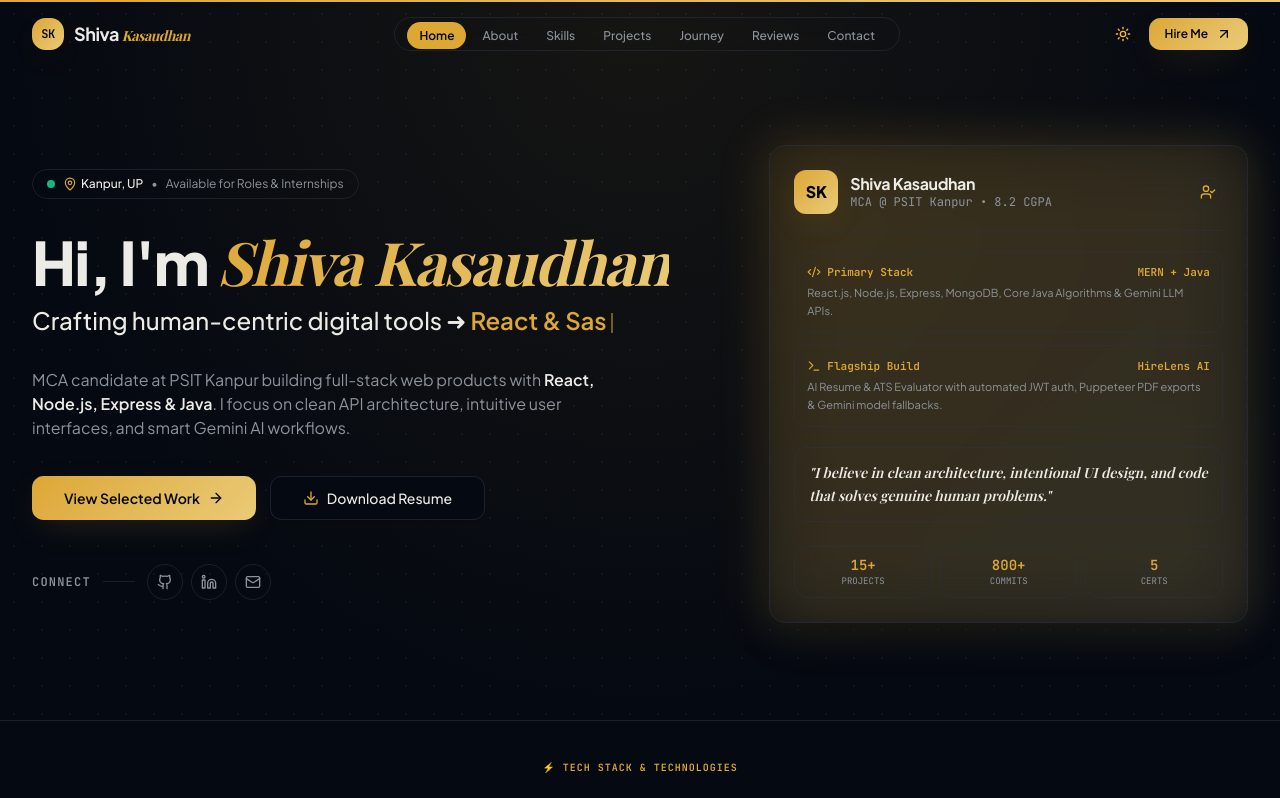
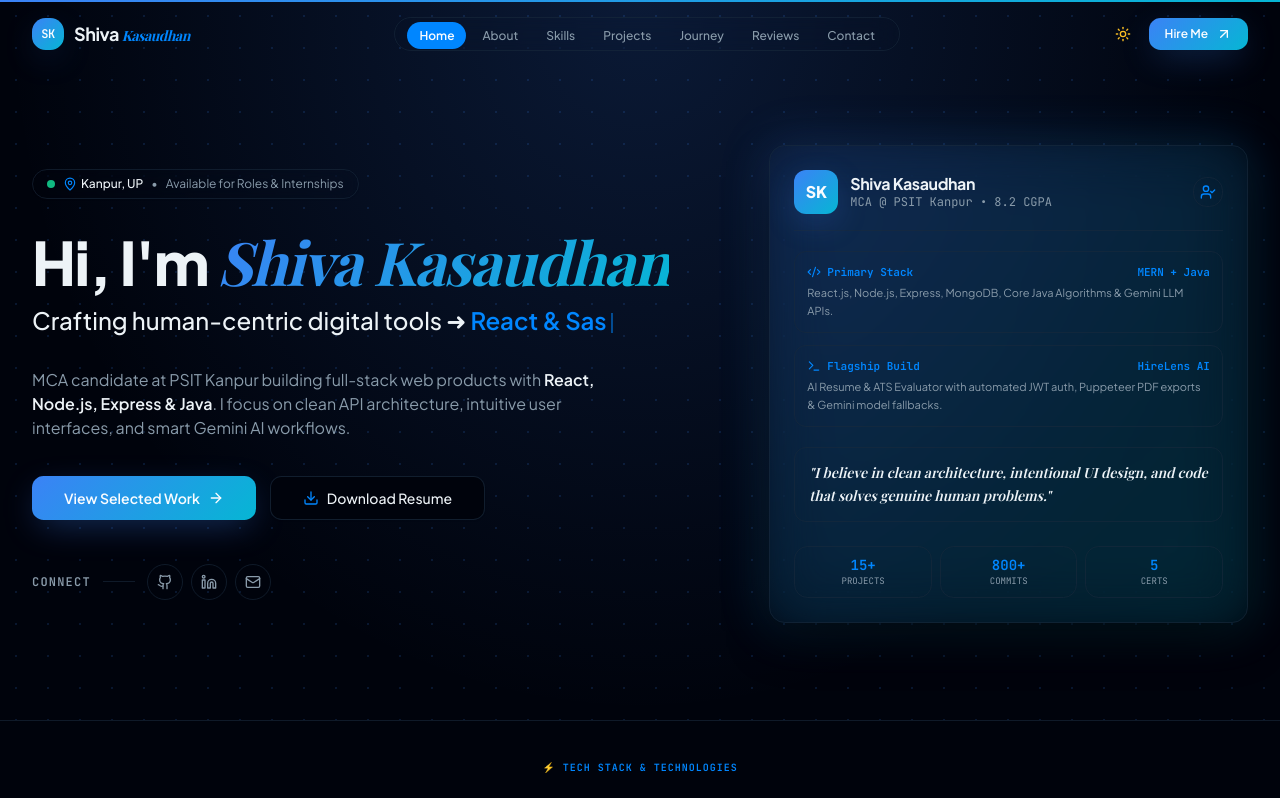
Before and after one commit to Shiva181006/shiva-portfolio, a React (Vite) app: page / in a window 1280 px wide. Shown: the top 798 px of the page. Built offline with nearby package versions, Linux system fonts and the light colour scheme; a web font is replaced by a local one.

Commit message:
style: upgrade color palette to Electric Sapphire & Neon Cyan theme

```diff
--- a/src/features/layout/Loader.jsx
+++ b/src/features/layout/Loader.jsx
@@ -15,7 +15,7 @@ export function Loader() {
         <motion.div
           exit={{ opacity: 0 }}
           transition={{ duration: 0.4 }}
-          className="fixed inset-0 z-[100] bg-[#0c0d10] flex flex-col items-center justify-center font-mono select-none"
+          className="fixed inset-0 z-[100] bg-background flex flex-col items-center justify-center font-mono select-none"
         >
           <div className="space-y-4 text-center">
             <motion.div
--- a/src/styles/index.css
+++ b/src/styles/index.css
@@ -4,61 +4,61 @@
 
 :root {
   --radius: 0.85rem;
-  /* Human Studio Light Palette - Organic Warm Linen & Deep Charcoal */
-  --background: oklch(0.985 0.008 75);       /* #faf7f3 Organic Warm Linen */
-  --foreground: oklch(0.19 0.02 45);         /* #241f1a Deep Espresso Charcoal */
-  --card: oklch(0.96 0.01 75);               /* #f3ede5 Handcrafted Studio Card */
-  --card-foreground: oklch(0.19 0.02 45);
+  /* Apple Pro Light Palette - Crisp Pearl Titanium & Sapphire Blue */
+  --background: oklch(0.98 0.005 240);       /* #f8fafc Crisp Titanium Pearl */
+  --foreground: oklch(0.18 0.04 250);         /* #0f172a Deep Obsidian Slate */
+  --card: oklch(0.96 0.01 245);               /* #f1f5f9 Translucent Studio Card */
+  --card-foreground: oklch(0.18 0.04 250);
 
-  /* Warm Terracotta Accent */
-  --primary: oklch(0.59 0.16 38);            /* #cd5729 Warm Terracotta */
-  --primary-foreground: oklch(0.99 0.005 75);
-  --primary-glow: oklch(0.65 0.14 42);
+  /* Electric Sapphire Accent */
+  --primary: oklch(0.55 0.22 250);            /* #2563eb Vibrant Royal Sapphire */
+  --primary-foreground: oklch(0.99 0.005 240);
+  --primary-glow: oklch(0.65 0.22 220);        /* #06b6d4 Electric Cyan */
 
-  --secondary: oklch(0.93 0.015 75);
-  --secondary-foreground: oklch(0.2 0.02 45);
-  --muted: oklch(0.92 0.012 75);
-  --muted-foreground: oklch(0.48 0.02 45);
-  --accent: oklch(0.93 0.02 55);
-  --accent-foreground: oklch(0.19 0.02 45);
-  --border: oklch(0.87 0.018 70);
-  --input: oklch(0.89 0.015 70);
-  --ring: oklch(0.59 0.16 38);
+  --secondary: oklch(0.93 0.015 240);
+  --secondary-foreground: oklch(0.2 0.04 250);
+  --muted: oklch(0.93 0.01 240);
+  --muted-foreground: oklch(0.48 0.03 245);  /* #64748b Crisp Slate Muted */
+  --accent: oklch(0.92 0.025 240);
+  --accent-foreground: oklch(0.18 0.04 250);
+  --border: oklch(0.88 0.02 240);            /* Hairline Titanium Border */
+  --input: oklch(0.9 0.02 240);
+  --ring: oklch(0.55 0.22 250);
 
-  --gradient-primary: linear-gradient(135deg, oklch(0.59 0.16 38), oklch(0.68 0.14 55));
-  --gradient-hero: radial-gradient(ellipse at top, oklch(0.59 0.16 38 / 0.07), transparent 70%);
-  --gradient-glow: radial-gradient(circle at center, oklch(0.59 0.16 38 / 0.09), transparent 70%);
-  --shadow-glow: 0 10px 30px -10px oklch(0.59 0.16 38 / 0.22);
-  --shadow-elegant: 0 16px 36px -12px rgba(36, 31, 26, 0.07);
+  --gradient-primary: linear-gradient(135deg, oklch(0.55 0.22 250), oklch(0.65 0.22 220));
+  --gradient-hero: radial-gradient(ellipse at top, oklch(0.55 0.22 250 / 0.12), transparent 70%);
+  --gradient-glow: radial-gradient(circle at center, oklch(0.65 0.22 220 / 0.15), transparent 70%);
+  --shadow-glow: 0 10px 30px -8px rgba(37, 99, 235, 0.35);
+  --shadow-elegant: 0 16px 40px -12px rgba(15, 23, 42, 0.08);
 }
 
 .dark {
-  /* Nordic Studio Midnight Slate & Warm Champagne Gold / Raw Brass */
-  --background: oklch(0.14 0.02 260);        /* #0b1120 Deep Oceanic Midnight Slate */
-  --foreground: oklch(0.94 0.008 90);       /* #f3f3f0 Soft Silk Parchment */
-  --card: oklch(0.18 0.025 260);            /* #131c31 Nordic Slate Studio Card */
-  --card-foreground: oklch(0.94 0.008 90);
+  /* Apple Pro Dark Palette - Midnight Obsidian Void & Neon Cyan Sapphire */
+  --background: oklch(0.10 0.03 255);        /* #070a13 Midnight Obsidian Void */
+  --foreground: oklch(0.96 0.008 240);       /* #f1f5f9 Crisp Slate Parchment */
+  --card: oklch(0.15 0.03 255);             /* #0f172a Apple Pro Obsidian Card */
+  --card-foreground: oklch(0.96 0.008 240);
 
-  /* Handcrafted Champagne Gold / Raw Brass Accent (Non-AI, ultra-luxurious human tone) */
-  --primary: oklch(0.76 0.14 82);           /* #dfb15b Champagne Gold / Raw Brass */
-  --primary-foreground: oklch(0.12 0.02 260);
-  --primary-glow: oklch(0.82 0.12 85);
+  /* Electric Sapphire & Neon Cyan Accent */
+  --primary: oklch(0.62 0.22 250);           /* #3b82f6 Electric Sapphire */
+  --primary-foreground: oklch(0.99 0.005 240);
+  --primary-glow: oklch(0.72 0.20 210);       /* #06b6d4 Neon Cyan Glow */
 
-  --secondary: oklch(0.22 0.025 260);
-  --secondary-foreground: oklch(0.94 0.008 90);
-  --muted: oklch(0.22 0.025 260);
-  --muted-foreground: oklch(0.66 0.015 260);
-  --accent: oklch(0.24 0.03 260);
-  --accent-foreground: oklch(0.94 0.008 90);
-  --border: oklch(0.32 0.03 260 / 0.55);     /* Hairline Slate Border */
-  --input: oklch(0.32 0.03 260 / 0.6);
-  --ring: oklch(0.76 0.14 82);
+  --secondary: oklch(0.20 0.03 255);
+  --secondary-foreground: oklch(0.96 0.008 240);
+  --muted: oklch(0.19 0.025 255);
+  --muted-foreground: oklch(0.68 0.03 245);  /* #94a3b8 */
+  --accent: oklch(0.22 0.035 250);
+  --accent-foreground: oklch(0.96 0.008 240);
+  --border: oklch(0.28 0.04 250 / 0.6);     /* Hairline Electric Sapphire Border */
+  --input: oklch(0.28 0.04 250 / 0.7);
+  --ring: oklch(0.62 0.22 250);
 
-  --gradient-primary: linear-gradient(135deg, oklch(0.76 0.14 82), oklch(0.85 0.11 90));
-  --gradient-hero: radial-gradient(ellipse at top, oklch(0.76 0.14 82 / 0.08), transparent 70%);
-  --gradient-glow: radial-gradient(circle at center, oklch(0.76 0.14 82 / 0.1), transparent 70%);
-  --shadow-glow: 0 10px 35px -10px oklch(0.76 0.14 82 / 0.22);
-  --shadow-elegant: 0 20px 45px -15px rgba(0, 0, 0, 0.45);
+  --gradient-primary: linear-gradient(135deg, #3b82f6, #06b6d4);
+  --gradient-hero: radial-gradient(ellipse at top, rgba(59, 130, 246, 0.18), transparent 70%);
+  --gradient-glow: radial-gradient(circle at center, rgba(6, 182, 212, 0.2), transparent 70%);
+  --shadow-glow: 0 10px 35px -8px rgba(59, 130, 246, 0.4);
+  --shadow-elegant: 0 20px 50px -12px rgba(0, 0, 0, 0.7);
 }
 
 @layer base {
@@ -100,21 +100,21 @@
   .shadow-glow { box-shadow: var(--shadow-glow); }
   .shadow-elegant { box-shadow: var(--shadow-elegant); }
 
-  /* Subtle organic paper dot grid */
+  /* Precision Apple Pro grid background */
   .studio-grid {
-    background-image: radial-gradient(oklch(0.55 0.04 260 / 0.1) 1px, transparent 1px);
-    background-size: 28px 28px;
+    background-image: radial-gradient(rgba(59, 130, 246, 0.15) 1px, transparent 1px);
+    background-size: 32px 32px;
   }
 
   .craft-card {
     background: var(--card);
     border: 1px solid var(--border);
     border-radius: var(--radius);
-    transition: all 0.25s cubic-bezier(0.16, 1, 0.3, 1);
+    transition: all 0.3s cubic-bezier(0.16, 1, 0.3, 1);
   }
   .craft-card:hover {
-    border-color: oklch(0.76 0.14 82 / 0.4);
-    box-shadow: var(--shadow-elegant);
+    border-color: rgba(59, 130, 246, 0.5);
+    box-shadow: 0 12px 36px -10px rgba(59, 130, 246, 0.25);
   }
 }
 
@@ -130,7 +130,7 @@
   background: transparent;
 }
 ::-webkit-scrollbar-thumb {
-  background: oklch(0.55 0.05 260 / 0.4);
+  background: rgba(59, 130, 246, 0.3);
   border-radius: 999px;
 }
 ::-webkit-scrollbar-thumb:hover {
```
